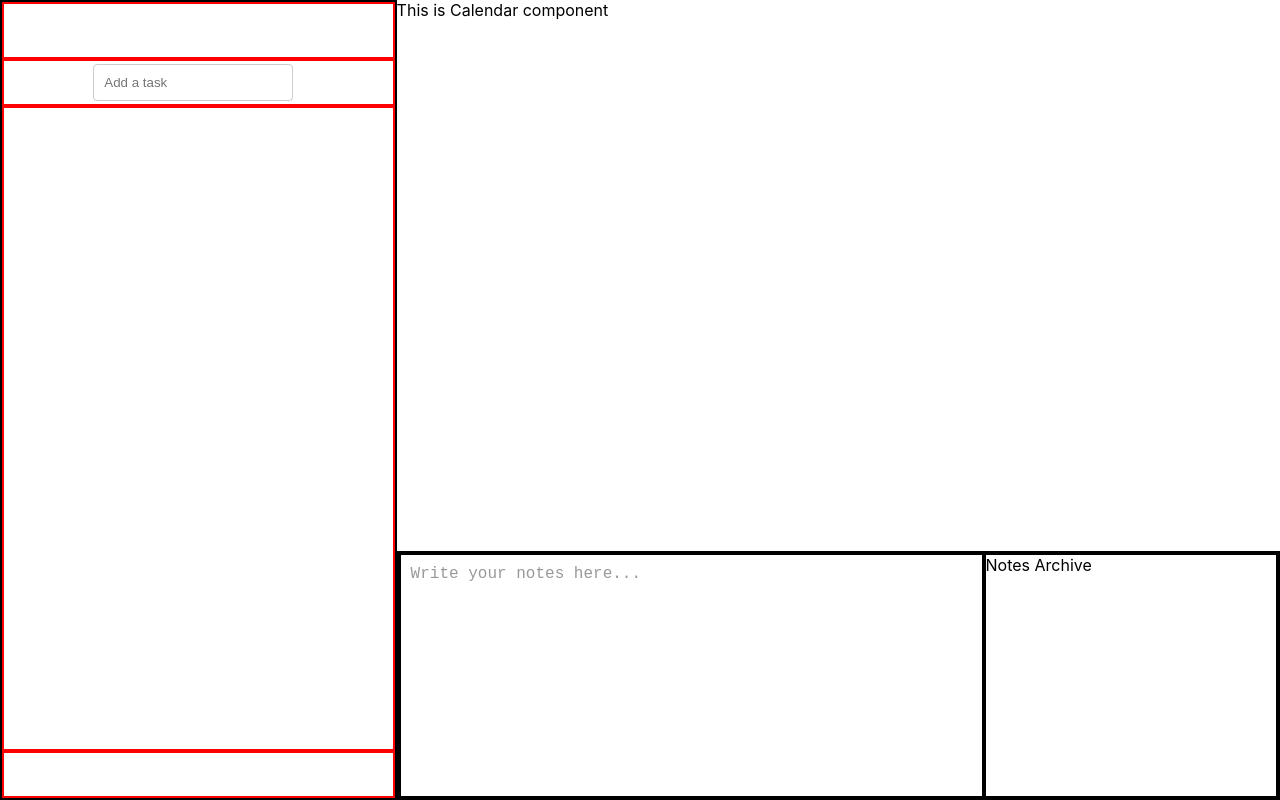
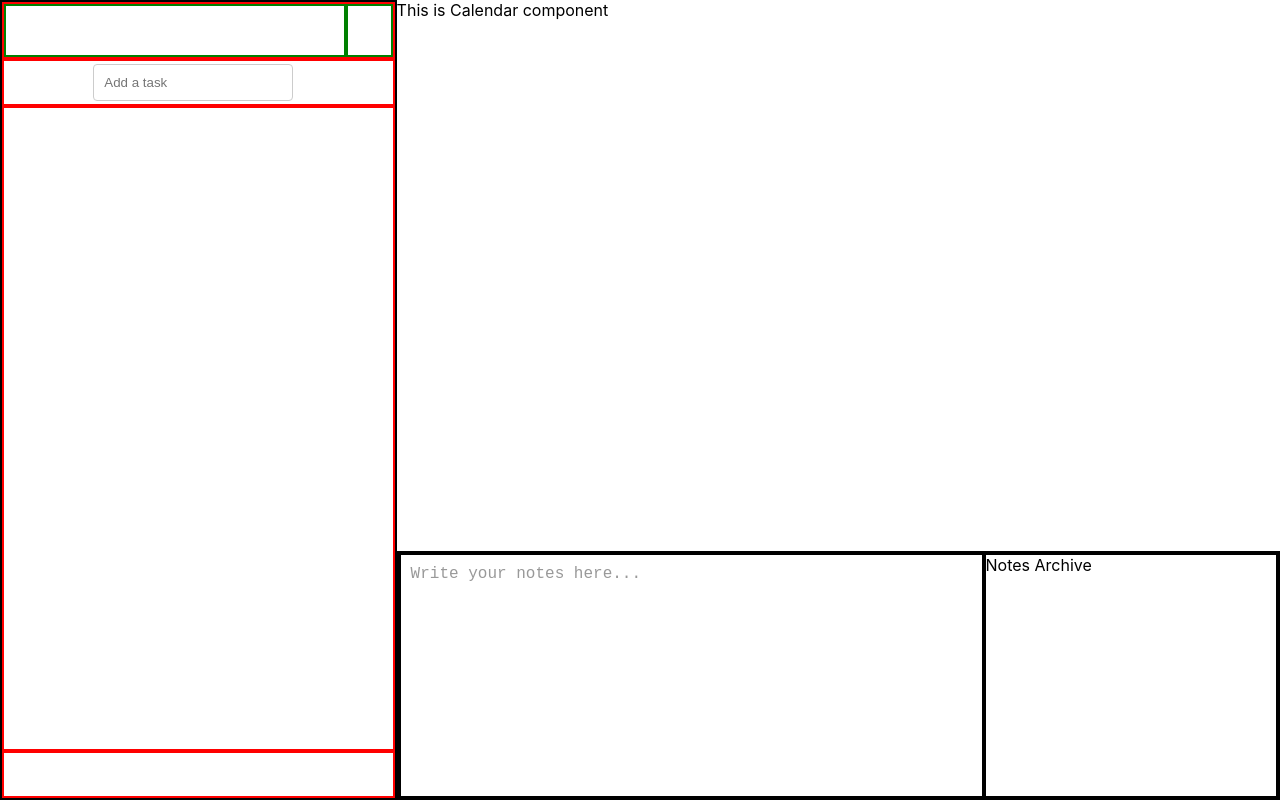
Before and after one commit to this-is-judith/weekly-planner, a React (Create React App) app: page / in a window 1280 px wide. Built offline with nearby package versions, Linux system fonts and the light colour scheme.

Commit message:
add sections for tasks header and icon

```diff
--- a/src/Components/Tasks.jsx
+++ b/src/Components/Tasks.jsx
@@ -1,5 +1,6 @@
 import React, { useState } from "react";
 import "./tasks.css";
+// import { BsThreeDotsVertical } from "react-icons/bs";
 
 function Tasks() {
   const [tasks, setTasks] = useState([]);
@@ -30,7 +31,12 @@ function Tasks() {
   return (
     <>
       <div className="tasks-parent">
-        <div className="tasks-component tasks-header"></div>
+        <div className="tasks-component tasks-header">
+          <div className="tasks-header-title"></div>
+          <div className="tasks-header-icon">
+            {/* <BsThreeDotsVertical /> */}
+          </div>
+        </div>
 
         <div className="tasks-component add-a-task">
           <input
--- a/src/Components/tasks.css
+++ b/src/Components/tasks.css
@@ -11,6 +11,17 @@
 
 .tasks-header {
   flex: 1.25;
+  display: flex;
+}
+
+.tasks-header-title {
+  flex: 8;
+  border: 2px solid green;
+}
+
+.tasks-header-icon {
+  flex: 1;
+  border: 2px solid green;
 }
 
 .add-a-task {
@@ -35,19 +46,6 @@
   border-radius: 4px;
 }
 
-.add-task-button {
-  padding: 10px 20px;
-  background-color: #28a745;
-  color: white;
-  border: none;
-  border-radius: 4px;
-  cursor: pointer;
-}
-
-.add-task-button:hover {
-  background-color: #218838;
-}
-
 .tasks-main {
   display: flex;
   flex-direction: column;
```
